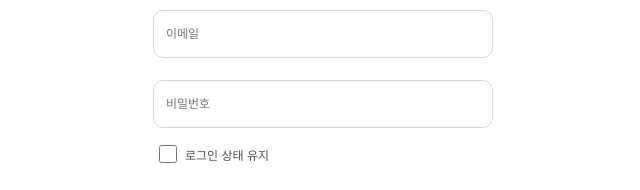
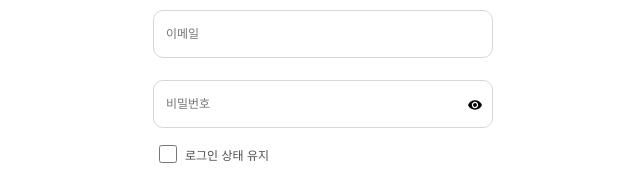
Before and after one commit to hansongy1/castone-FE, a React (Create React App) app in the folder cityrock-app/: page /login in a window 1280 px wide. Shown: the part 219-409 px from the top of the page, without its empty margins (325-965 px from the left). Built offline with nearby package versions, Linux system fonts and the light colour scheme.

Commit message:
로그인 노출 아이콘 수정

```diff
--- a/cityrock-app/src/pages/Login.jsx
+++ b/cityrock-app/src/pages/Login.jsx
@@ -1,10 +1,12 @@
 // Login.jsx
-import React from "react";
+import React, { useState } from "react";
 import '../styles/Login.css';
+import { IoMdEye, IoMdEyeOff } from 'react-icons/io';
 // import { FontAwesomeIcon } from "@fortawesome/react-fontawesome";
 // import { faEye } from "@fortawesome/free-solid-svg-icons"
 
 const Login = () => {
+    const [showPassword, setShowPassword] = useState(false);
     // const [email, setEmail] = useState("");
     // const [password, setPassword] = useState("");
     // const [loginCheck, setLoginCheck] = useState(false);
@@ -13,7 +15,10 @@ const Login = () => {
             <h1>로그인</h1>
             <form action="post">
                 <input type="text" name="email" placeholder="이메일"/>
-                <input type="password" name="password" placeholder="비밀번호" />
+                <div className="password-box">
+                    <input type={showPassword ? "text" : "password"} name="password" placeholder="비밀번호" />
+                    {showPassword ? <IoMdEyeOff onClick={() => setShowPassword(!showPassword)} /> : <IoMdEye onClick={() => setShowPassword(!showPassword)} />}
+                </div>
                 {/* <FontAwesomeIcon icon={faEye} /> */}
                 <label htmlFor="remember-check">
                     <input type="checkbox" id="remeber-check" />
--- a/cityrock-app/src/styles/Login.css
+++ b/cityrock-app/src/styles/Login.css
@@ -30,6 +30,26 @@
     border: 1.5px solid #D7D7D7;
     margin-bottom: 12px;
     border-radius: 10px;
+}
+
+/* 노출 아이콘 */
+.password-box {
+    position: relative;
+    width: 339.6px;
+    display: flex;
+}
+
+.password-box input {
+    width: 100%;
+    border-radius: 0;
+}
+
+.password-box svg {
+    position: absolute; /* 추가 */
+    right: 10px; /* 추가 */
+    top: 50%; /* 추가 */
+    transform: translateY(-50%); /* 추가 */
+    cursor: pointer; /* 추가 */
 }
 
 /* 로그인 상태 유지 */
```
